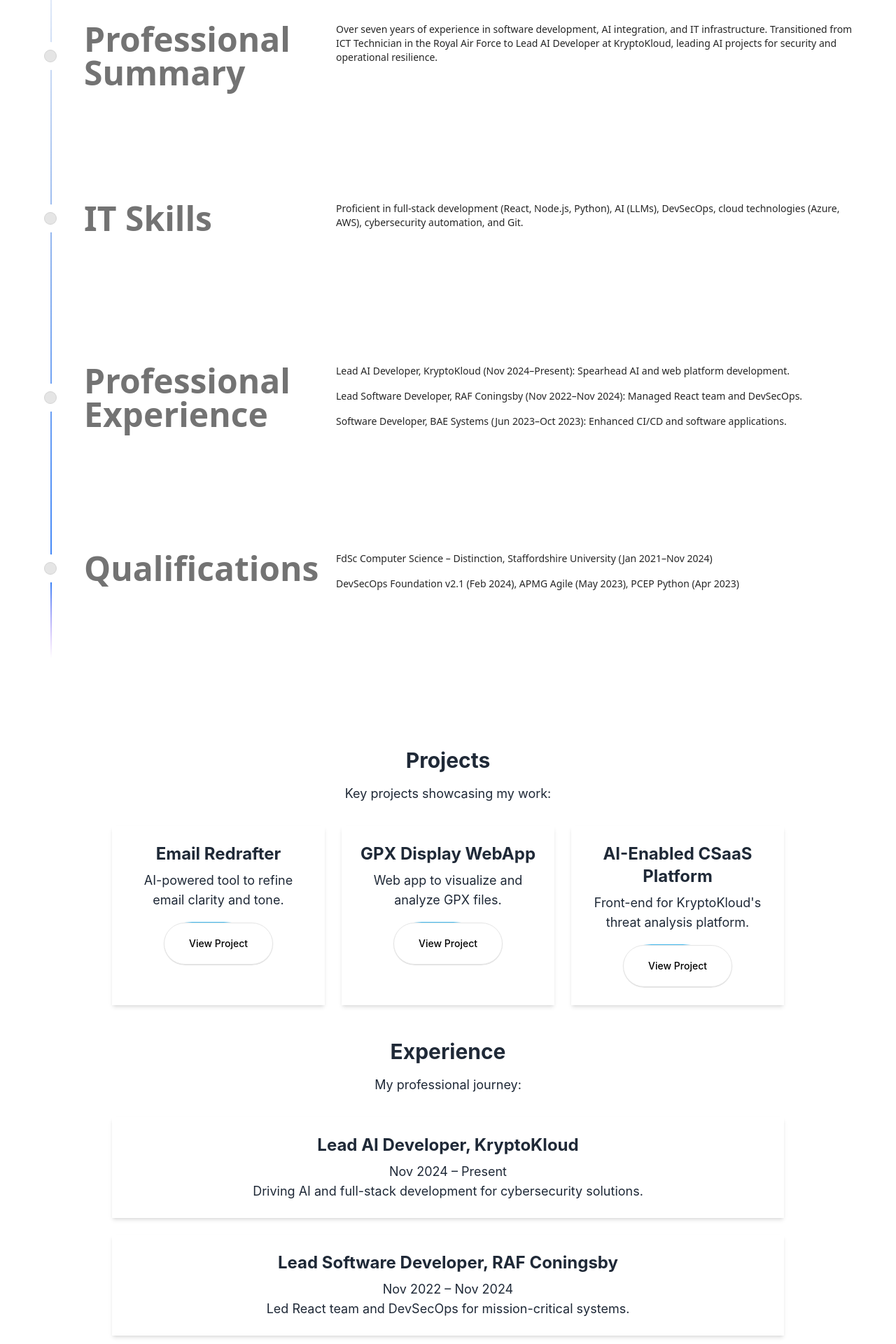
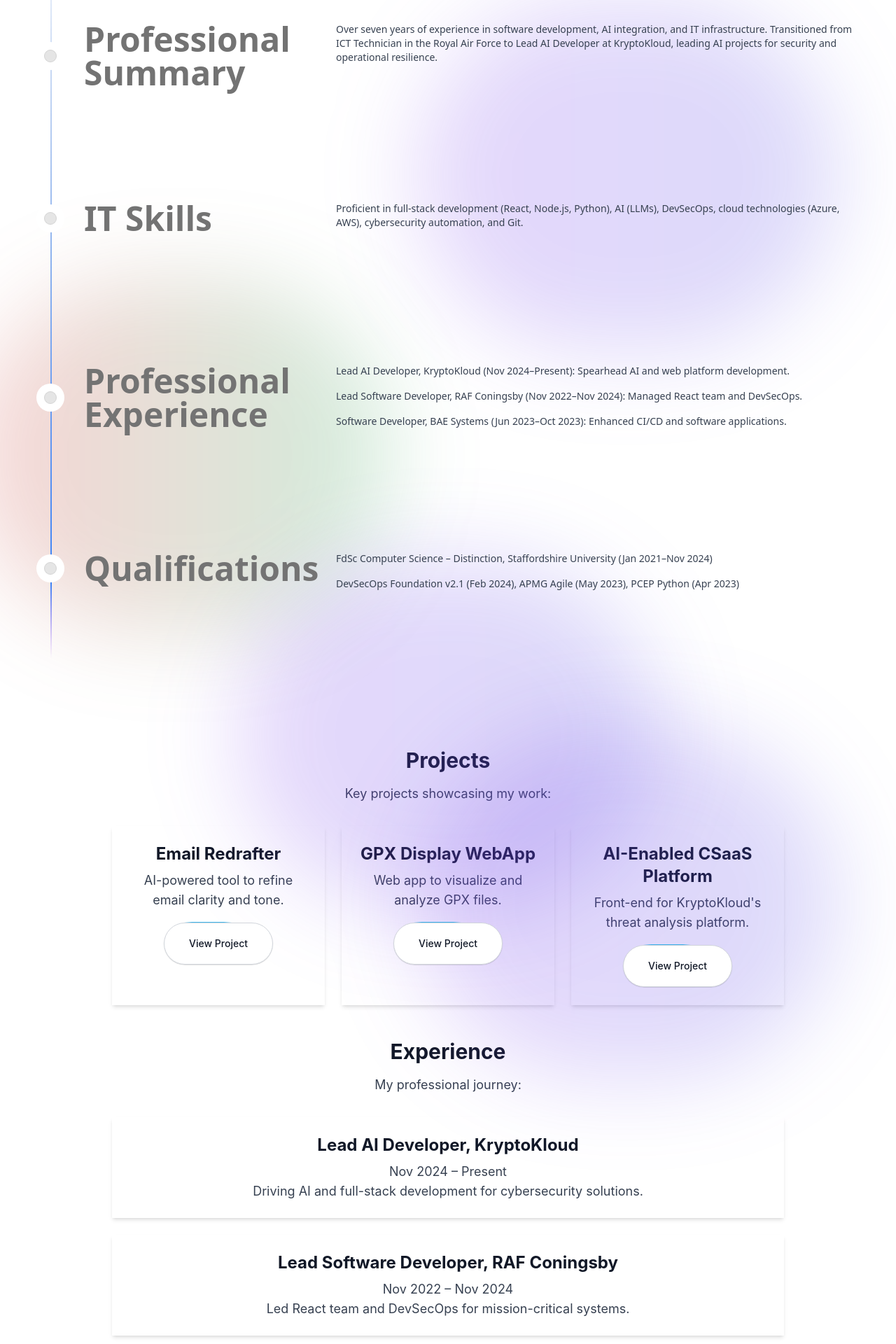
Before and after one commit to jlanzon/jlanzon_portfolio, a React (Vite) app: page / in a window 1280 px wide. Shown: the part 800-2720 px from the top of the page at 70% size. Built offline with nearby package versions, Linux system fonts and the light colour scheme.

Commit message:
feat: enhance Home component with improved styling and layout adjustments

```diff
--- a/src/pages/Home.jsx
+++ b/src/pages/Home.jsx
@@ -21,10 +21,9 @@
     const rect = cardRef.current.getBoundingClientRect();
     const x = e.clientX - rect.left - rect.width / 2;
     const y = e.clientY - rect.top - rect.height / 2;
-    const rotateX = (y / rect.height) * -20; // Max 20deg tilt for exaggerated effect
+    const rotateX = (y / rect.height) * -20;
     const rotateY = (x / rect.width) * 20;
 
-    // Update card and gloss transform for 3D tilt
     const transform = `
       perspective(1000px)
       rotateX(${rotateX}deg)
@@ -34,12 +33,10 @@
     cardRef.current.style.transform = transform;
     glossRef.current.style.transform = transform;
 
-    // Calculate shine position based on tilt
-    const shineX = 50 + (rotateY / 20) * 30; // Map tilt to shine position (±30% from center)
+    const shineX = 50 + (rotateY / 20) * 30;
     const shineY = 50 + (rotateX / 20) * 30;
     glossRef.current.style.backgroundPosition = `${shineX}% ${shineY}%`;
 
-    // Update mask position to follow mouse (100x100px visible area with extended fade)
     const maskX = ((e.clientX - rect.left) / rect.width) * 100;
     const maskY = ((e.clientY - rect.top) / rect.height) * 100;
     glossRef.current.style.maskImage = `radial-gradient(circle 50px at ${maskX}% ${maskY}%, black 0%, rgba(0,0,0,0.5) 35px, transparent 50px)`;
@@ -60,6 +57,19 @@
     glossRef.current.style.WebkitMaskImage = `radial-gradient(circle 50px at 50% 50%, black 0%, rgba(0,0,0,0.5) 35px, transparent 50px)`;
   };
 
+  const COLORS = [
+  "violet-600",
+  "indigo-600",
+  "red-600",
+  "green-600",
+  "blue-600",
+  "yellow-600",
+  "pink-600",
+  "purple-600",
+  "orange-600",
+  "teal-600",
+];
+
   const timelineData = [
     {
       title: "Professional Summary",
@@ -68,7 +78,7 @@
           initial={{ opacity: 0, y: 20 }}
           animate={{ opacity: 1, y: 0 }}
           transition={{ duration: 0.5 }}
-          className="text-neutral-800 dark:text-neutral-200 text-xs md:text-sm font-normal mb-8"
+          className="text-gray-700 dark:text-gray-200 text-xs md:text-sm font-normal mb-8"
         >
           Over seven years of experience in software development, AI integration, and IT infrastructure. Transitioned from ICT Technician in the Royal Air Force to Lead AI Developer at KryptoKloud, leading AI projects for security and operational resilience.
         </motion.p>
@@ -81,7 +91,7 @@
           initial={{ opacity: 0, y: 20 }}
           animate={{ opacity: 1, y: 0 }}
           transition={{ duration: 0.5, delay: 0.2 }}
-          className="text-neutral-800 dark:text-neutral-200 text-xs md:text-sm font-normal mb-8"
+          className="text-gray-700 dark:text-gray-200 text-xs md:text-sm font-normal mb-8"
         >
           Proficient in full-stack development (React, Node.js, Python), AI (LLMs), DevSecOps, cloud technologies (Azure, AWS), cybersecurity automation, and Git.
         </motion.p>
@@ -95,7 +105,7 @@
             initial={{ opacity: 0, y: 20 }}
             animate={{ opacity: 1, y: 0 }}
             transition={{ duration: 0.5 }}
-            className="text-neutral-800 dark:text-neutral-200 text-xs md:text-sm font-normal mb-4"
+            className="text-gray-700 dark:text-gray-200 text-xs md:text-sm font-normal mb-4"
           >
             Lead AI Developer, KryptoKloud (Nov 2024–Present): Spearhead AI and web platform development.
           </motion.p>
@@ -103,7 +113,7 @@
             initial={{ opacity: 0, y: 20 }}
             animate={{ opacity: 1, y: 0 }}
             transition={{ duration: 0.5, delay: 0.1 }}
-            className="text-neutral-800 dark:text-neutral-200 text-xs md:text-sm font-normal mb-4"
+            className="text-gray-700 dark:text-gray-200 text-xs md:text-sm font-normal mb-4"
           >
             Lead Software Developer, RAF Coningsby (Nov 2022–Nov 2024): Managed React team and DevSecOps.
           </motion.p>
@@ -111,7 +121,7 @@
             initial={{ opacity: 0, y: 20 }}
             animate={{ opacity: 1, y: 0 }}
             transition={{ duration: 0.5, delay: 0.2 }}
-            className="text-neutral-800 dark:text-neutral-200 text-xs md:text-sm font-normal mb-4"
+            className="text-gray-700 dark:text-gray-200 text-xs md:text-sm font-normal mb-4"
           >
             Software Developer, BAE Systems (Jun 2023–Oct 2023): Enhanced CI/CD and software applications.
           </motion.p>
@@ -126,7 +136,7 @@
             initial={{ opacity: 0, y: 20 }}
             animate={{ opacity: 1, y: 0 }}
             transition={{ duration: 0.5 }}
-            className="text-neutral-800 dark:text-neutral-200 text-xs md:text-sm font-normal mb-4"
+            className="text-gray-700 dark:text-gray-200 text-xs md:text-sm font-normal mb-4"
           >
             FdSc Computer Science – Distinction, Staffordshire University (Jan 2021–Nov 2024)
           </motion.p>
@@ -134,7 +144,7 @@
             initial={{ opacity: 0, y: 20 }}
             animate={{ opacity: 1, y: 0 }}
             transition={{ duration: 0.5, delay: 0.1 }}
-            className="text-neutral-800 dark:text-neutral-200 text-xs md:text-sm font-normal mb-4"
+            className="text-gray-700 dark:text-gray-200 text-xs md:text-sm font-normal mb-4"
           >
             DevSecOps Foundation v2.1 (Feb 2024), APMG Agile (May 2023), PCEP Python (Apr 2023)
           </motion.p>
@@ -147,34 +157,50 @@
     <>
       <section
         id="hero"
-        className="relative bg-gradient-to-br from-gray-900 via-gray-800 to-gray-700 text-white py-20 overflow-hidden"
+        className="relative bg-gradient-to-br from-gray-100 via-gray-200 to-gray-300 dark:from-gray-900 dark:via-gray-800 dark:to-gray-700 text-gray-900 dark:text-white py-20 overflow-hidden"
       >
-        <div className="absolute inset-0 bg-gradient-to-r from-transparent via-white/10 to-transparent transform -skew-y-6"></div>
+
+        <div className="absolute inset-0 bg-gradient-to-r from-transparent via-gray-500/10 dark:via-white/10 to-transparent transform -skew-y-6"></div>
+
         <div className="container mx-auto flex flex-col md:flex-row items-center relative z-10">
           <motion.div
-            className="md:w-1/2 text-center md:text-left bg-white/10 backdrop-blur-lg p-8 rounded-xl shadow-2xl border border-white/20"
+            className="md:w-1/2 text-center md:text-left bg-white/30 dark:bg-white/10 backdrop-blur-lg p-8 rounded-xl shadow-2xl border border-gray-300/20 dark:border-white/20"
             initial={{ opacity: 0, y: 50, rotateX: -10 }}
             animate={{ opacity: 1, y: 0, rotateX: 0 }}
             transition={{ duration: 0.8, ease: "easeOut" }}
             style={{ transformPerspective: 1000 }}
           >
             <h1 className="text-4xl font-bold mb-4 drop-shadow-lg">Joseph Lanzon</h1>
+
             <p className="text-xl mb-8 drop-shadow-md">Software Developer | AI Specialist</p>
             <div className="flex justify-center md:justify-start space-x-4">
               <a
                 href="#projects"
-                className="bg-blue-500 text-white px-6 py-2 rounded-full hover:bg-blue-600 transition-all duration-300 shadow-lg hover:shadow-blue-500/50 transform hover:-translate-y-1"
+                className="bg-blue-600 dark:bg-blue-500 text-white px-6 py-2 rounded-full hover:bg-blue-700 dark:hover:bg-blue-600 transition-all duration-300 shadow-lg hover:shadow-blue-600/50 dark:hover:shadow-blue-500/50 transform hover:-translate-y-1"
               >
                 View My Projects
               </a>
               <a
                 href="#contact"
-                className="bg-gray-700 text-white px-6 py-2 rounded-full hover:bg-gray-800 transition-all duration-300 shadow-lg hover:shadow-gray-700/50 transform hover:-translate-y-1"
+                className="bg-gray-500 dark:bg-gray-700 text-white px-6 py-2 rounded-full hover:bg-gray-600 dark:hover:bg-gray-800 transition-all duration-300 shadow-lg hover:shadow-gray-500/50 dark:hover:shadow-gray-700/50 transform hover:-translate-y-1"
               >
                 Contact Me
               </a>
             </div>
           </motion.div>
+          <div className="">
+
+          <span className="absolute top-[80vh] left-[70%] z-0 h-[100] lg:h-[500px] w-[100px] lg:w-[600px]  -translate-x-[50%] rounded-full bg-gradient-to-r from-violet-600/20 to-indigo-600/20 blur-3xl" />
+          <span className="absolute top-[10vh] left-[0%] z-0 h-[100] lg:h-[500px] w-[100px] lg:w-[600px] -translate-x-[50%] rounded-full bg-gradient-to-r from-red-600/20 to-green-600/20 blur-3xl" />
+          <span className="absolute top-[20vh] left-[80%] z-0 h-[100] lg:h-[500px] w-[100px] lg:w-[600px] -translate-x-[50%] rounded-full bg-gradient-to-r from-violet-600/20 to-indigo-600/20 blur-3xl" />
+          <span className="absolute top-[0vh] left-[100%] z-0 h-[100] lg:h-[500px] w-[100px] lg:w-[600px] -translate-x-[50%] rounded-full bg-gradient-to-r from-violet-600/20 to-indigo-600/20 blur-3xl" />
+          <span className="absolute top-[150vh]  left-[10%] z-0 h-[100] lg:h-[500px] w-[100px] lg:w-[600px] -translate-x-[50%] rounded-full bg-gradient-to-r from-blue-600/20 to-indigo-600/20 blur-3xl" />
+          <span className="absolute top-[100vh] left-[70%] z-0 h-[100] lg:h-[300px] w-[100px] lg:w-[600px]  -translate-x-[50%] rounded-full bg-gradient-to-r from-violet-600/20 to-indigo-600/20 blur-3xl" />
+          <span className="absolute top-[150vh] left-[20%] z-0 h-[100] lg:h-[500px] w-[100px] lg:w-[600px] -translate-x-[50%] rounded-full bg-gradient-to-r from-red-600/20 to-green-600/20 blur-3xl" />
+          <span className="absolute top-[200vh] left-[50%] z-0 h-[100] lg:h-[500px] w-[100px] lg:w-[600px] -translate-x-[50%] rounded-full bg-gradient-to-r from-violet-600/20 to-indigo-600/20 blur-3xl" />
+          <span className="absolute top-[230vh] left-[70%] z-0 h-[100] lg:h-[500px] w-[100px] lg:w-[600px] -translate-x-[50%] rounded-full bg-gradient-to-r from-violet-600/20 to-indigo-600/20 blur-3xl" />
+          <span className="absolute top-[280vh] left-[10%] z-0 h-[100] lg:h-[500px] w-[100px] lg:w-[600px] -translate-x-[50%] rounded-full bg-gradient-to-r from-blue-600/20 to-indigo-600/20 blur-3xl" />
+        </div>
           <motion.div
             className="md:w-1/2 mt-8 md:mt-0 flex justify-center"
             initial={{ opacity: 0, scale: 0.8, rotateY: 20 }}
@@ -191,7 +217,7 @@
                 ref={profileRef}
                 src="./ProfilePic.jpg"
                 alt="Joseph Lanzon"
-                className="rounded-full w-64 h-64 object-cover border-4 border-white/30 shadow-2xl transition-transform duration-150"
+                className="rounded-full w-64 h-64 object-cover border-4 border-gray-300/30 dark:border-white/30 shadow-2xl transition-transform duration-150"
                 style={{ transformStyle: "preserve-3d" }}
               />
               <div
@@ -214,11 +240,18 @@
           </motion.div>
         </div>
       </section>
+      <div className="">
+          <span className="absolute top-[100vh] left-[70%] z-0 h-[100] lg:h-[500px] w-[100px] lg:w-[600px] border -translate-x-[50%] rounded-full bg-gradient-to-r from-violet-600/20 to-indigo-600/20 blur-3xl" />
+          <span className="absolute top-[150vh] left-[20%] z-0 h-[100] lg:h-[500px] w-[100px] lg:w-[600px] -translate-x-[50%] rounded-full bg-gradient-to-r from-red-600/20 to-green-600/20 blur-3xl" />
+          <span className="absolute top-[200vh] left-[50%] z-0 h-[100] lg:h-[500px] w-[100px] lg:w-[600px] -translate-x-[50%] rounded-full bg-gradient-to-r from-violet-600/20 to-indigo-600/20 blur-3xl" />
+          <span className="absolute top-[230vh] left-[70%] z-0 h-[100] lg:h-[500px] w-[100px] lg:w-[600px] -translate-x-[50%] rounded-full bg-gradient-to-r from-violet-600/20 to-indigo-600/20 blur-3xl" />
+          {/* <span className="absolute top-[280vh] left-[10%] z-0 h-[100] lg:h-[500px] w-[100px] lg:w-[600px] -translate-x-[50%] rounded-full bg-gradient-to-r from-blue-600/20 to-indigo-600/20 blur-3xl" /> */}
+        </div>
       <motion.div
         initial={{ opacity: 0 }}
         whileInView={{ opacity: 1 }}
         transition={{ duration: 0.8 }}
-        className="my-32"
+        className="my-32 bg-gray-50 dark:bg-gray-900"
       >
         <Timeline data={timelineData} />
       </motion.div>
@@ -229,7 +262,7 @@
               initial={{ opacity: 0, y: 20 }}
               whileInView={{ opacity: 1, y: 0 }}
               transition={{ duration: 0.5 }}
-              className="text-3xl font-bold mb-4"
+              className="text-3xl font-bold mb-4 text-gray-900 dark:text-white"
             >
               Projects
             </motion.h2>
@@ -237,7 +270,7 @@
               initial={{ opacity: 0 }}
               whileInView={{ opacity: 1 }}
               transition={{ duration: 0.5, delay: 0.2 }}
-              className="text-lg mb-8"
+              className="text-lg mb-8 text-gray-700 dark:text-gray-200"
             >
               Key projects showcasing my work:
             </motion.p>
@@ -246,14 +279,14 @@
                 initial={{ opacity: 0, scale: 0.95 }}
                 whileInView={{ opacity: 1, scale: 1 }}
                 transition={{ duration: 0.5 }}
-                className="bg-white dark:bg-slate-600 p-6 rounded-lg shadow-md"
+                className="bg-white dark:bg-gray-800 p-6 rounded-lg shadow-md"
               >
-                <h3 className="text-2xl font-bold mb-2">Email Redrafter</h3>
-                <p className="text-lg mb-4">AI-powered tool to refine email clarity and tone.</p>
+                <h3 className="text-2xl font-bold mb-2 text-gray-900 dark:text-white">Email Redrafter</h3>
+                <p className="text-lg mb-4 text-gray-700 dark:text-gray-200">AI-powered tool to refine email clarity and tone.</p>
                 <a href="/redraft">
                   <Button
                     borderRadius="2.75rem"
-                    className="bg-white dark:bg-slate-900 text-black dark:text-white border-neutral-200 dark:border-slate-800 shadow-md backdrop-blur"
+                    className="bg-white dark:bg-gray-900 text-gray-900 dark:text-white border-gray-300 dark:border-gray-700 shadow-md backdrop-blur"
                   >
                     View Project
                   </Button>
@@ -263,14 +296,14 @@
                 initial={{ opacity: 0, scale: 0.95 }}
                 whileInView={{ opacity: 1, scale: 1 }}
                 transition={{ duration: 0.5, delay: 0.1 }}
-                className="bg-white dark:bg-slate-600 p-6 rounded-lg shadow-md"
+                className="bg-white dark:bg-gray-800 p-6 rounded-lg shadow-md"
               >
-                <h3 className="text-2xl font-bold mb-2">GPX Display WebApp</h3>
-                <p className="text-lg mb-4">Web app to visualize and analyze GPX files.</p>
+                <h3 className="text-2xl font-bold mb-2 text-gray-900 dark:text-white">GPX Display WebApp</h3>
+                <p className="text-lg mb-4 text-gray-700 dark:text-gray-200">Web app to visualize and analyze GPX files.</p>
                 <a href="https://jlanzon.github.io/GPX-Display-WebApp/" target="_blank" rel="noopener noreferrer">
                   <Button
                     borderRadius="2.75rem"
-                    className="bg-white dark:bg-slate-900 text-black dark:text-white border-neutral-200 dark:border-slate-800 shadow-md backdrop-blur"
+                    className="bg-white dark:bg-gray-900 text-gray-900 dark:text-white border-gray-300 dark:border-gray-700 shadow-md backdrop-blur"
                   >
                     View Project
                   </Button>
@@ -280,14 +313,14 @@
                 initial={{ opacity: 0, scale: 0.95 }}
                 whileInView={{ opacity: 1, scale: 1 }}
                 transition={{ duration: 0.5, delay: 0.2 }}
-                className="bg-white dark:bg-slate-600 p-6 rounded-lg shadow-md"
+                className="bg-white dark:bg-gray-800 p-6 rounded-lg shadow-md"
               >
-                <h3 className="text-2xl font-bold mb-2">AI-Enabled CSaaS Platform</h3>
-                <p className="text-lg mb-4">Front-end for KryptoKloud's threat analysis platform.</p>
+                <h3 className="text-2xl font-bold mb-2 text-gray-900 dark:text-white">AI-Enabled CSaaS Platform</h3>
+                <p className="text-lg mb-4 text-gray-700 dark:text-gray-200">Front-end for KryptoKloud's threat analysis platform.</p>
                 <a href="https://cybershadows.co.uk/" target="_blank" rel="noopener noreferrer">
                   <Button
                     borderRadius="2.75rem"
-                    className="bg-white dark:bg-slate-900 text-black dark:text-white border-neutral-200 dark:border-slate-800 shadow-md backdrop-blur"
+                    className="bg-white dark:bg-gray-900 text-gray-900 dark:text-white border-gray-300 dark:border-gray-700 shadow-md backdrop-blur"
                   >
                     View Project
                   </Button>
@@ -300,7 +333,7 @@
               initial={{ opacity: 0, y: 20 }}
               whileInView={{ opacity: 1, y: 0 }}
               transition={{ duration: 0.5 }}
-              className="text-3xl font-bold mb-4"
+              className="text-3xl font-bold mb-4 text-gray-900 dark:text-white"
             >
               Experience
             </motion.h2>
@@ -308,7 +341,7 @@
               initial={{ opacity: 0 }}
               whileInView={{ opacity: 1 }}
               transition={{ duration: 0.5, delay: 0.2 }}
-              className="text-lg mb-8"
+              className="text-lg mb-8 text-gray-700 dark:text-gray-200"
             >
               My professional journey:
             </motion.p>
@@ -317,21 +350,21 @@
                 initial={{ opacity: 0, x: -20 }}
                 whileInView={{ opacity: 1, x: 0 }}
                 transition={{ duration: 0.5 }}
-                className="bg-white dark:bg-slate-600 p-6 rounded-lg shadow-md"
+                className="bg-white dark:bg-gray-800 p-6 rounded-lg shadow-md"
               >
-                <h3 className="text-2xl font-bold mb-2">Lead AI Developer, KryptoKloud</h3>
-                <p className="text-lg">Nov 2024 – Present</p>
-                <p className="text-lg">Driving AI and full-stack development for cybersecurity solutions.</p>
+                <h3 className="text-2xl font-bold mb-2 text-gray-900 dark:text-white">Lead AI Developer, KryptoKloud</h3>
+                <p className="text-lg text-gray-700 dark:text-gray-200">Nov 2024 – Present</p>
+                <p className="text-lg text-gray-700 dark:text-gray-200">Driving AI and full-stack development for cybersecurity solutions.</p>
               </motion.div>
               <motion.div
                 initial={{ opacity: 0, x: -20 }}
                 whileInView={{ opacity: 1, x: 0 }}
                 transition={{ duration: 0.5, delay: 0.1 }}
-                className="bg-white dark:bg-slate-600 p-6 rounded-lg shadow-md"
+                className="bg-white dark:bg-gray-800 p-6 rounded-lg shadow-md"
               >
-                <h3 className="text-2xl font-bold mb-2">Lead Software Developer, RAF Coningsby</h3>
-                <p className="text-lg">Nov 2022 – Nov 2024</p>
-                <p className="text-lg">Led React team and DevSecOps for mission-critical systems.</p>
+                <h3 className="text-2xl font-bold mb-2 text-gray-900 dark:text-white">Lead Software Developer, RAF Coningsby</h3>
+                <p className="text-lg text-gray-700 dark:text-gray-200">Nov 2022 – Nov 2024</p>
+                <p className="text-lg text-gray-700 dark:text-gray-200">Led React team and DevSecOps for mission-critical systems.</p>
               </motion.div>
             </div>
           </MaxWidthWrapper>
@@ -374,12 +407,12 @@
               </a>
             </motion.div>
           </MaxWidthWrapper>
-          <MaxWidthWrapper id="contact" className="my-12 text-center">
+          <MaxWidthWrapper id="contact" className="my-12 text-center relative">
             <motion.h2
               initial={{ opacity: 0, y: 20 }}
               whileInView={{ opacity: 1, y: 0 }}
               transition={{ duration: 0.5 }}
-              className="text-3xl font-bold mb-4"
+              className="text-3xl font-bold mb-4 text-gray-900 dark:text-white"
             >
               Contact
             </motion.h2>
@@ -387,7 +420,7 @@
               initial={{ opacity: 0 }}
               whileInView={{ opacity: 1 }}
               transition={{ duration: 0.5, delay: 0.2 }}
-              className="text-lg mb-8"
+              className="text-lg mb-8 text-gray-700 dark:text-gray-200"
             >
               Get in touch:
             </motion.p>
@@ -397,17 +430,19 @@
               transition={{ duration: 0.5, delay: 0.3 }}
               className="flex flex-col items-center space-y-4"
             >
-              <p className="text-lg">
-                Email: <a href="mailto:joelanzon@outlook.com" className="text-blue-600">joelanzon@outlook.com</a>
+              <p className="text-lg text-gray-700 dark:text-gray-200">
+                Email: <a href="mailto:joelanzon@outlook.com" className="text-blue-600 dark:text-blue-400 hover:underline">joelanzon@outlook.com</a>
               </p>
-              <p className="text-lg">
-                GitHub: <a href="https://github.com/jlanzon" className="text-blue-600">github.com/jlanzon</a>
+              <p className="text-lg text-gray-700 dark:text-gray-200">
+                GitHub: <a href="https://github.com/jlanzon" className="text-blue-600 dark:text-blue-400 hover:underline">github.com/jlanzon</a>
               </p>
-              <p className="text-lg">
-                LinkedIn: <a href="https://www.linkedin.com/in/joseph-lanzon-541851138/" className="text-blue-600">LinkedIn Profile</a>
+              <p className="text-lg text-gray-700 dark:text-gray-200">
+                LinkedIn: <a href="https://www.linkedin.com/in/joseph-lanzon-541851138/" className="text-blue-600 dark:text-blue-400 hover:underline">LinkedIn Profile</a>
               </p>
             </motion.div>
+
           </MaxWidthWrapper>
+
         </div>
       </MaxWidthWrapper>
     </>
```
